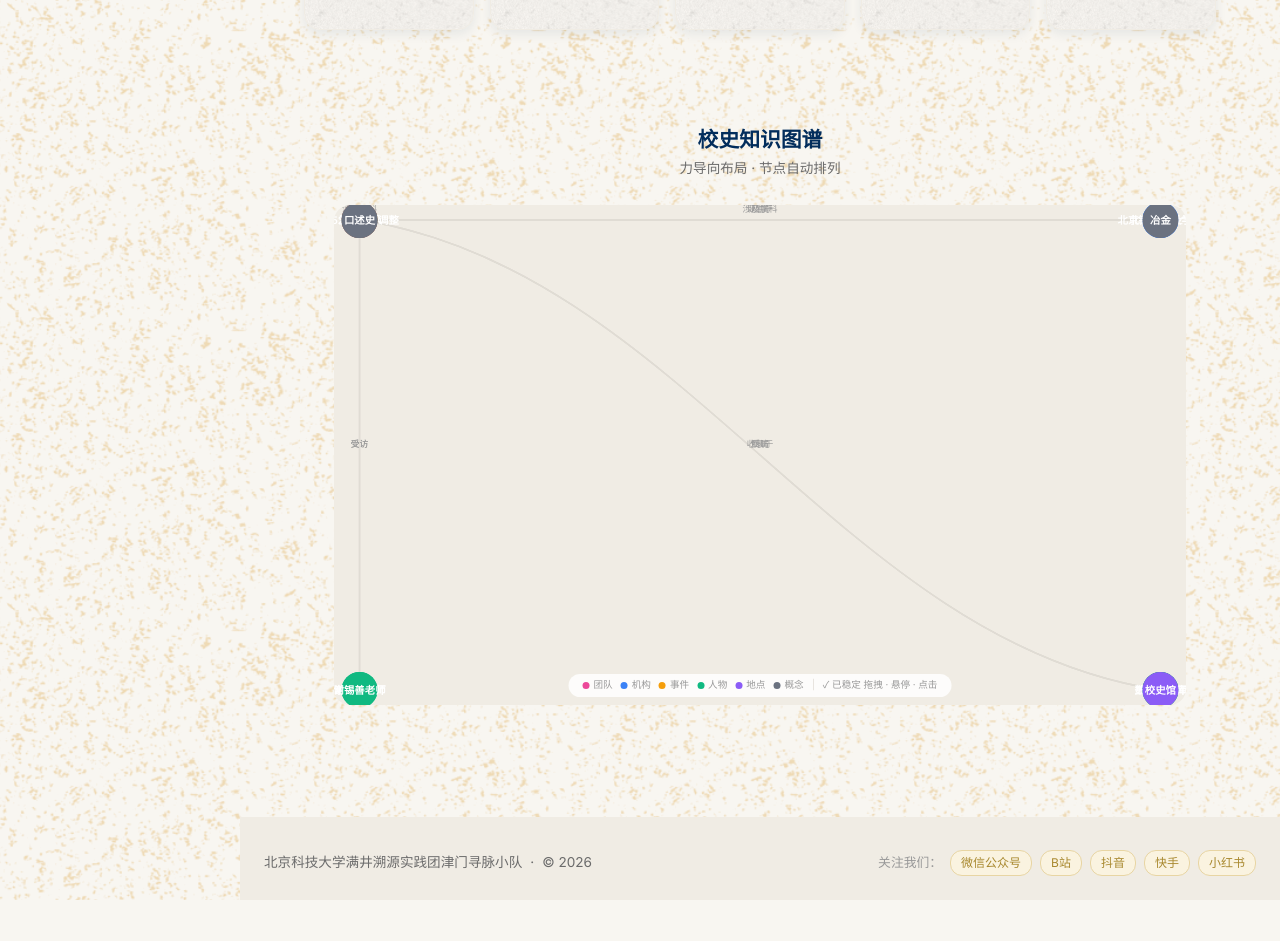
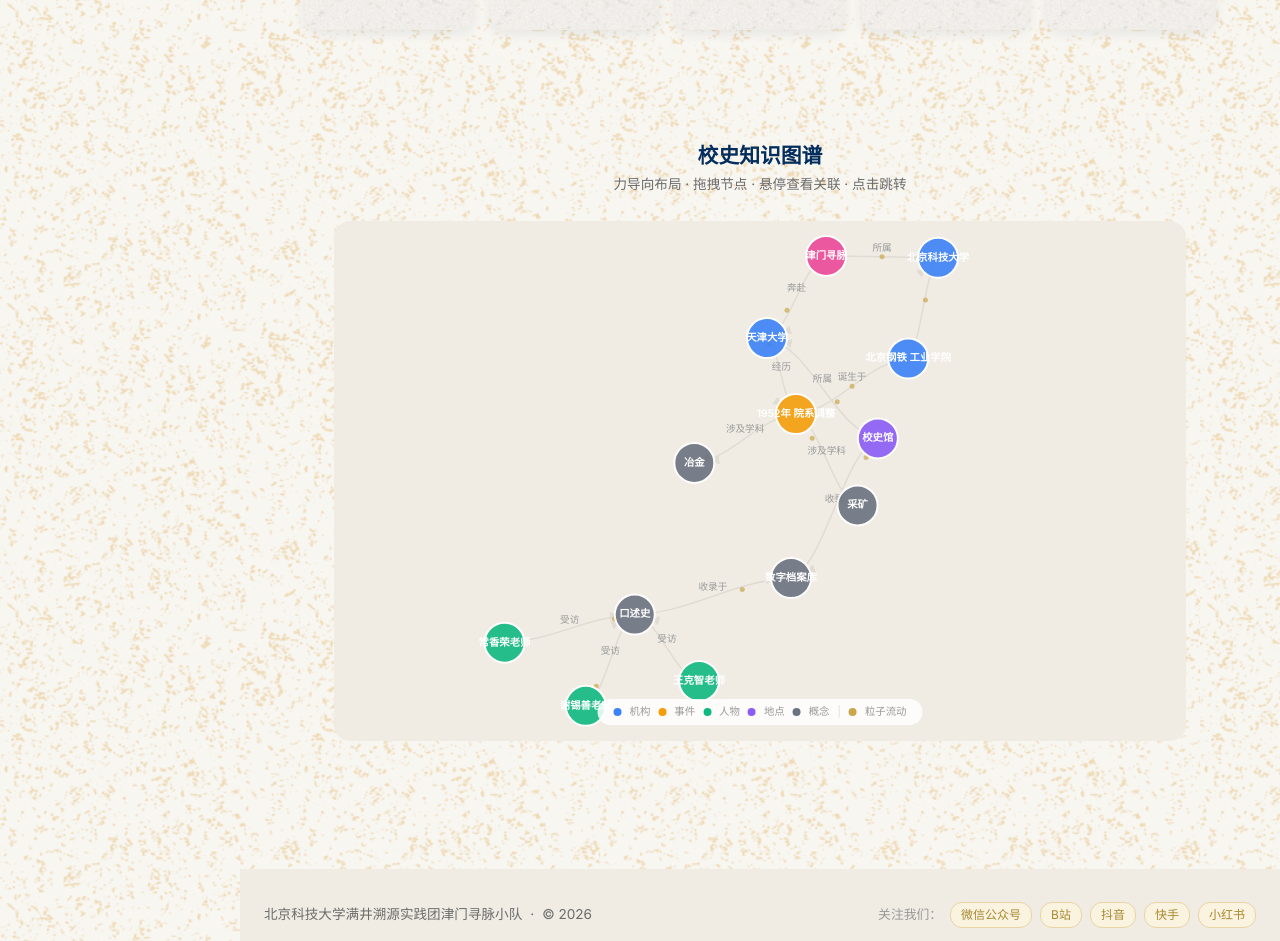
Before and after one commit to ottoapocalypse-beep/jinmen-xunmai, a Vue app: page /#/ in a window 1280 px wide. Shown: the part 1040-1981 px from the top of the page. Before the commit the page ends 1940 px from the top, so only its background shows below. Built offline with nearby package versions, Linux system fonts and the light colour scheme.

Commit message:
feat: 知识图谱改用D3力导向布局 + 流动粒子动画

```diff
--- a/src/components/KnowledgeGraph.vue
+++ b/src/components/KnowledgeGraph.vue
@@ -1,259 +1,395 @@
 <script setup lang="ts">
-import { ref, reactive, onMounted, onUnmounted } from 'vue'
+import { ref, onMounted, onUnmounted, watch } from 'vue'
 import { useRouter } from 'vue-router'
-import { nodes as rawNodes, edges, nodeColors } from '@/data/knowledgeGraph'
+import * as d3 from 'd3'
+import { nodes as nodeData, edges as edgeData, nodeColors } from '@/data/knowledgeGraph'
 
 const router = useRouter()
-const hovered = ref<string | null>(null)
-const dragging = ref<string | null>(null)
 const containerRef = ref<HTMLElement | null>(null)
-const dims = ref({ w: 800, h: 500 })
-const settled = ref(false)
+const hoveredId = ref<string | null>(null)
+const dims = ref({ w: 800, h: 520 })
 
-/* ---- 物理引擎：节点位置 & 速度 ---- */
-const pos = reactive<Record<string, { x: number; y: number }>>({})
-const vel: Record<string, { x: number; y: number }> = {}
+let simulation: d3.Simulation<d3.SimulationNodeDatum, undefined> | null = null
+let svgEl: SVGElement | null = null
+let particleInterval: number | null = null
 
-rawNodes.forEach(n => {
-  // 使用原始百分比坐标（手动设计的合理布局），不做随机
-  pos[n.id] = { x: n.x / 100, y: n.y / 100 }
-  vel[n.id] = { x: 0, y: 0 }
-})
-
-function px(n: { x: number; y: number }) {
-  return { x: n.x * dims.value.w, y: n.y * dims.value.h }
-}
-
-/* ---- 力模拟 ---- */
-const REP = 200    // 排斥力（减弱）
-const ATT = 0.001  // 弹簧系数（减弱）
-const REST = 0.14  // 弹簧自然长度
-const CTR = 0.002  // 向心力
-const DAMP = 0.90  // 阻尼
-
-let animId = 0
-let frameCount = 0
-
-function tick() {
-  const n = rawNodes.length
-  if (n === 0) { settled.value = true; return }
-  let ke = 0
-  frameCount++ // 总动能
-
-  for (let a = 0; a < n; a++) {
-    const idA = rawNodes[a].id
-    const pA = pos[idA]
-    let fx = 0, fy = 0
-
-    // ① 节点间排斥
-    for (let b = 0; b < n; b++) {
-      if (a === b) continue
-      const pB = pos[rawNodes[b].id]
-      const dx = pA.x - pB.x
-      const dy = pA.y - pB.y
-      const d = Math.max(Math.sqrt(dx * dx + dy * dy), 0.01)
-      const f = REP / (d * d * n)
-      fx += (dx / d) * f
-      fy += (dy / d) * f
-    }
-
-    // ② 边弹簧力
-    for (const edge of edges) {
-      let other = edge.source === idA ? edge.target : edge.target === idA ? edge.source : null
-      if (!other) continue
-      const pB = pos[other]
-      const dx = pB.x - pA.x
-      const dy = pB.y - pA.y
-      const d = Math.max(Math.sqrt(dx * dx + dy * dy), 0.01)
-      const f = ATT * (d - REST)
-      fx += (dx / d) * f
-      fy += (dy / d) * f
-    }
-
-    // ③ 向心力
-    fx += (0.5 - pA.x) * CTR
-    fy += (0.5 - pA.y) * CTR
-
-    // 更新速度 & 位置
-    const v = vel[idA]
-    if (dragging.value !== idA) {
-      v.x = (v.x + fx) * DAMP
-      v.y = (v.y + fy) * DAMP
-    } else {
-      v.x = 0; v.y = 0
-    }
-    ke += v.x * v.x + v.y * v.y
-
-    if (dragging.value !== idA) {
-      pA.x += v.x
-      pA.y += v.y
-    }
-    pA.x = Math.max(0.03, Math.min(0.97, pA.x))
-    pA.y = Math.max(0.03, Math.min(0.97, pA.y))
-  }
-
-  settled.value = ke < 0.02 * n || frameCount > 180  // 最多跑3秒(60fps×3)
-  if (!settled.value || dragging.value) {
-    animId = requestAnimationFrame(tick)
+function updateDims() {
+  if (containerRef.value) {
+    dims.value = { w: containerRef.value.clientWidth, h: containerRef.value.clientHeight }
   }
 }
 
-function start() {
-  settled.value = false
-  frameCount = 0
-  cancelAnimationFrame(animId)
-  animId = requestAnimationFrame(tick)
-}
-
-/* ---- 连线 ---- */
-function edgePath(e: { source: string; target: string }) {
-  const s = pos[e.source], t = pos[e.target]
-  if (!s || !t) return ''
-  const p1 = px(s), p2 = px(t)
-  const dx = p2.x - p1.x, dy = p2.y - p1.y
-  const cx1 = p1.x + dx * 0.4, cy1 = p1.y + dy * 0.1
-  const cx2 = p1.x + dx * 0.6, cy2 = p1.y + dy * 0.9
-  return `M${p1.x},${p1.y} C${cx1},${cy1} ${cx2},${cy2} ${p2.x},${p2.y}`
-}
-
-function edgeMid(e: { source: string; target: string }) {
-  const s = pos[e.source], t = pos[e.target]
-  if (!s || !t) return { x: 0, y: 0 }
-  const p1 = px(s), p2 = px(t)
-  return { x: (p1.x + p2.x) / 2, y: (p1.y + p2.y) / 2 - 8 }
-}
-
-function isConnected(id: string) {
-  if (!hovered.value || hovered.value === id) return true
-  return edges.some(e => (e.source === hovered.value && e.target === id) || (e.target === hovered.value && e.source === id))
-}
-
-function onClick(id: string) {
-  if (dragging.value) return
-  const n = rawNodes.find(x => x.id === id)
-  if (!n) return
-  if (n.link) router.push(n.link)
-  else if (n.search) router.push({ path: '/archive', query: { search: n.search } })
-}
-
-/* ---- 拖拽 ---- */
-let dsx = 0, dsy = 0
-function onPD(e: PointerEvent, id: string) {
-  dragging.value = id; settled.value = false
-  dsx = e.clientX; dsy = e.clientY
-  containerRef.value?.setPointerCapture(e.pointerId)
-  start()
-}
-function onPM(e: PointerEvent) {
-  if (!dragging.value) return
-  const p = pos[dragging.value]; if (!p) return
-  p.x += (e.clientX - dsx) / dims.value.w
-  p.y += (e.clientY - dsy) / dims.value.h
-  dsx = e.clientX; dsy = e.clientY
-  vel[dragging.value] = { x: 0, y: 0 }
-}
-function onPU() { dragging.value = null }
-
 onMounted(() => {
-  function resize() {
-    if (containerRef.value) dims.value = { w: containerRef.value.clientWidth, h: containerRef.value.clientHeight }
-  }
-  resize()
-  window.addEventListener('resize', resize)
-  setTimeout(start, 200)
+  updateDims()
+  window.addEventListener('resize', updateDims)
+  initGraph()
 })
 
 onUnmounted(() => {
-  cancelAnimationFrame(animId)
-  window.removeEventListener('resize', () => {})
+  window.removeEventListener('resize', updateDims)
+  if (simulation) simulation.stop()
+  if (particleInterval) cancelAnimationFrame(particleInterval)
 })
+
+watch(dims, () => {
+  if (simulation) {
+    simulation.force('center', d3.forceCenter(dims.value.w / 2, dims.value.h / 2))
+    simulation.alpha(0.3).restart()
+  }
+})
+
+function initGraph() {
+  if (!containerRef.value) return
+
+  const w = dims.value.w
+  const h = dims.value.h
+
+  // 准备 D3 数据（深拷贝）
+  const nodes = nodeData.map(n => ({ ...n, x: (n.x / 100) * w, y: (n.y / 100) * h }))
+  const links = edgeData.map(e => ({
+    source: e.source,
+    target: e.target,
+    label: e.label,
+  }))
+
+  // 创建 SVG
+  const svg = d3.select(containerRef.value)
+    .append('svg')
+    .attr('width', w)
+    .attr('height', h)
+    .attr('class', 'graph-svg')
+    .style('touch-action', 'none')
+
+  svgEl = svg.node()
+
+  // 定义滤镜
+  const defs = svg.append('defs')
+  defs.append('filter').attr('id', 'glow-d3')
+    .append('feDropShadow').attr('dx', 0).attr('dy', 0).attr('stdDeviation', 4).attr('flood-opacity', 0.5)
+
+  // 箭头标记
+  defs.append('marker')
+    .attr('id', 'arrow-d3')
+    .attr('viewBox', '0 -5 10 10')
+    .attr('refX', 28)
+    .attr('refY', 0)
+    .attr('markerWidth', 6)
+    .attr('markerHeight', 6)
+    .attr('orient', 'auto')
+    .append('path')
+    .attr('d', 'M0 -5L10 0L0 5')
+    .attr('fill', 'var(--color-border)')
+
+  // ---- 连线 ----
+  const linkGroup = svg.append('g').attr('class', 'links')
+  const linkPaths = linkGroup.selectAll('path')
+    .data(links)
+    .join('path')
+    .attr('class', 'link-line')
+    .attr('marker-end', 'url(#arrow-d3)')
+
+  // 连线标签
+  const linkLabelGroup = svg.append('g').attr('class', 'link-labels')
+  const linkLabels = linkLabelGroup.selectAll('text')
+    .data(links.filter(l => l.label))
+    .join('text')
+    .attr('class', 'link-label')
+    .attr('text-anchor', 'middle')
+    .attr('dy', -6)
+    .text(d => d.label!)
+
+  // ---- 粒子连线 ----
+  const particleGroup = svg.append('g').attr('class', 'particles')
+
+  // 为每条边创建粒子
+  const particles: { element: d3.Selection<SVGCircleElement, unknown, null, undefined>; progress: number; speed: number }[] = []
+  links.forEach((link, i) => {
+    const p = particleGroup.append('circle')
+      .attr('r', 2.5)
+      .attr('fill', '#c9a84c')
+      .attr('opacity', 0.7)
+    particles.push({
+      element: p,
+      progress: Math.random(),
+      speed: 0.002 + Math.random() * 0.003,
+    })
+  })
+
+  // 粒子动画
+  function animateParticles() {
+    particles.forEach((p, i) => {
+      p.progress += p.speed
+      if (p.progress > 1) p.progress = 0
+      const link = links[i]
+      const s = typeof link.source === 'object' ? link.source : nodes.find(n => n.id === link.source)
+      const t = typeof link.target === 'object' ? link.target : nodes.find(n => n.id === link.target)
+      if (s && t && 'x' in s && 'y' in t) {
+        const x = (s as any).x + ((t as any).x - (s as any).x) * p.progress
+        const y = (s as any).y + ((t as any).y - (s as any).y) * p.progress
+        p.element.attr('cx', x).attr('cy', y)
+      }
+    })
+    particleInterval = requestAnimationFrame(animateParticles)
+  }
+  animateParticles()
+
+  // ---- 节点 ----
+  const nodeGroup = svg.append('g').attr('class', 'nodes')
+
+  const nodeCircles = nodeGroup.selectAll('circle')
+    .data(nodes)
+    .join('circle')
+    .attr('r', 20)
+    .attr('fill', d => nodeColors[d.type])
+    .attr('opacity', 0.9)
+    .attr('stroke', '#fff')
+    .attr('stroke-width', 2)
+    .style('cursor', 'pointer')
+
+  // 节点光晕（hover 时显示）
+  const nodeGlow = nodeGroup.selectAll('circle.glow')
+    .data(nodes)
+    .join('circle')
+    .attr('class', 'glow')
+    .attr('r', 28)
+    .attr('fill', d => nodeColors[d.type])
+    .attr('opacity', 0)
+    .attr('pointer-events', 'none')
+
+  // 节点标签
+  const nodeLabels = nodeGroup.selectAll('text')
+    .data(nodes)
+    .join('text')
+    .attr('class', 'node-label-d3')
+    .attr('text-anchor', 'middle')
+    .attr('dominant-baseline', 'middle')
+    .style('pointer-events', 'none')
+    .style('user-select', 'none')
+    .text(d => d.label)
+
+  // 处理换行标签
+  nodeLabels.each(function (d) {
+    const el = d3.select(this)
+    const lines = d.label.split('\\n')
+    if (lines.length > 1) {
+      el.text('')
+      lines.forEach((line, i) => {
+        el.append('tspan')
+          .attr('x', 0)
+          .attr('dy', i === 0 ? 0 : 12)
+          .text(line)
+      })
+    }
+  })
+
+  // ---- 交互 ----
+  nodeCircles
+    .on('mouseenter', function (_, d) {
+      hoveredId.value = d.id
+      nodeCircles.attr('opacity', n => !hoveredId.value || hoveredId.value === n.id || isConnected(n.id, hoveredId.value!) ? 0.9 : 0.15)
+      nodeLabels.attr('opacity', n => !hoveredId.value || hoveredId.value === n.id || isConnected(n.id, hoveredId.value!) ? 1 : 0.15)
+      nodeGlow.attr('opacity', n => n.id === d.id ? 0.15 : 0)
+      linkPaths.attr('opacity', l => !hoveredId.value || l.source === hoveredId.value || l.target === hoveredId.value ||
+        (typeof l.source === 'object' && (l.source as any).id === hoveredId.value) ||
+        (typeof l.target === 'object' && (l.target as any).id === hoveredId.value) ? 1 : 0.08)
+        .attr('stroke', l => hoveredId.value && (l.source === hoveredId.value || l.target === hoveredId.value ||
+          (typeof l.source === 'object' && (l.source as any).id === hoveredId.value) ||
+          (typeof l.target === 'object' && (l.target as any).id === hoveredId.value)) ? nodeColors[nodes.find(n => n.id === hoveredId.value)?.type || 'concept'] : undefined)
+      linkLabels.attr('opacity', l => !hoveredId.value ||
+        l.source === hoveredId.value || l.target === hoveredId.value ||
+        (typeof l.source === 'object' && (l.source as any).id === hoveredId.value) ||
+        (typeof l.target === 'object' && (l.target as any).id === hoveredId.value) ? 1 : 0.08)
+    })
+    .on('mouseleave', () => {
+      hoveredId.value = null
+      nodeCircles.attr('opacity', 0.9)
+      nodeLabels.attr('opacity', 1)
+      nodeGlow.attr('opacity', 0)
+      linkPaths.attr('opacity', 1).attr('stroke', null)
+      linkLabels.attr('opacity', 1)
+    })
+    .on('click', (_, d) => {
+      if (d.link) router.push(d.link)
+      else if (d.search) router.push({ path: '/archive', query: { search: d.search } })
+    })
+
+  // ---- 力导向模拟 ----
+  simulation = d3.forceSimulation(nodes as any)
+    .force('link', d3.forceLink(links).id((d: any) => d.id).distance(80).strength(0.3))
+    .force('charge', d3.forceManyBody().strength(-200))
+    .force('center', d3.forceCenter(w / 2, h / 2))
+    .force('collide', d3.forceCollide(35))
+    .alphaDecay(0.05)
+    .on('tick', () => {
+      // 更新连线路径
+      linkPaths.attr('d', (d: any) => {
+        if (!d.source || !d.target) return ''
+        const s = d.source
+        const t = d.target
+        const dx = t.x - s.x
+        const dy = t.y - s.y
+        const cx1 = s.x + dx * 0.4
+        const cy1 = s.y + dy * 0.1
+        const cx2 = s.x + dx * 0.6
+        const cy2 = s.y + dy * 0.9
+        return `M${s.x},${s.y} C${cx1},${cy1} ${cx2},${cy2} ${t.x},${t.y}`
+      })
+
+      // 更新连线标签位置
+      linkLabels.attr('x', (d: any) => (d.source.x + d.target.x) / 2)
+        .attr('y', (d: any) => (d.source.y + d.target.y) / 2)
+
+      // 更新节点位置
+      nodeCircles.attr('cx', (d: any) => d.x).attr('cy', (d: any) => d.y)
+      nodeGlow.attr('cx', (d: any) => d.x).attr('cy', (d: any) => d.y)
+      nodeLabels.attr('x', (d: any) => d.x).attr('y', (d: any) => d.y)
+    })
+
+  // ---- 拖拽 ----
+  const drag = d3.drag<SVGCircleElement, any>()
+    .on('start', (event, d) => {
+      if (!event.active) simulation?.alphaTarget(0.3).restart()
+      d.fx = d.x
+      d.fy = d.y
+    })
+    .on('drag', (event, d) => {
+      d.fx = event.x
+      d.fy = event.y
+    })
+    .on('end', (event, d) => {
+      if (!event.active) simulation?.alphaTarget(0)
+      d.fx = null
+      d.fy = null
+    })
+
+  nodeCircles.call(drag as any)
+}
+
+function isConnected(nodeId: string, targetId: string): boolean {
+  return edgeData.some(e =>
+    (e.source === targetId && e.target === nodeId) ||
+    (e.target === targetId && e.source === nodeId)
+  )
+}
 </script>
 
 <template>
-  <section class="g-section">
-    <h2 class="g-title">校史知识图谱</h2>
-    <p class="g-subtitle">力导向布局 · 节点自动排列</p>
+  <section class="graph-section">
+    <h2 class="graph-title">校史知识图谱</h2>
+    <p class="graph-subtitle">力导向布局 · 拖拽节点 · 悬停查看关联 · 点击跳转</p>
 
-    <div ref="containerRef" class="g-container" @pointermove="onPM" @pointerup="onPU" @pointercancel="onPU">
-      <svg :viewBox="`0 0 ${dims.w} ${dims.h}`" class="g-svg">
-        <defs>
-          <filter id="gg">
-            <feGaussianBlur stdDeviation="3" result="b" />
-            <feMerge><feMergeNode in="b" /><feMergeNode in="SourceGraphic" /></feMerge>
-          </filter>
-        </defs>
-
-        <!-- 连线 -->
-        <g>
-          <path v-for="e in edges" :key="`e-${e.source}-${e.target}`"
-            :d="edgePath(e)"
-            :class="['g-edge', { dim: hovered && !isConnected(e.source) && !isConnected(e.target) }]"
-          />
-          <text v-for="e in edges.filter(x => x.label)" :key="`l-${e.source}-${e.target}`"
-            :x="edgeMid(e).x" :y="edgeMid(e).y"
-            text-anchor="middle" class="g-edge-label"
-          >{{ e.label }}</text>
-        </g>
-
-        <!-- 节点 -->
-        <g v-for="n in rawNodes" :key="n.id">
-          <circle v-if="hovered === n.id"
-            :cx="px(pos[n.id]).x" :cy="px(pos[n.id]).y" r="30"
-            :fill="nodeColors[n.type]" opacity="0.1" filter="url(#gg)"
-            class="g-glow"
-          />
-          <circle
-            :cx="px(pos[n.id]).x" :cy="px(pos[n.id]).y"
-            :r="hovered === n.id ? 22 : 18"
-            :fill="hovered && !isConnected(n.id) ? nodeColors[n.type] + '44' : nodeColors[n.type]"
-            :stroke="hovered === n.id ? '#fff' : 'transparent'"
-            :stroke-width="hovered === n.id ? 2.5 : 0"
-            class="g-dot"
-            :style="{ cursor: dragging === n.id ? 'grabbing' : 'pointer' }"
-            @pointerdown="onPD($event, n.id)"
-            @pointerenter="hovered = n.id"
-            @pointerleave="hovered = null"
-            @click="onClick(n.id)"
-          />
-          <text
-            :x="px(pos[n.id]).x" :y="px(pos[n.id]).y + 1"
-            text-anchor="middle" dominant-baseline="middle"
-            class="g-label"
-            :class="{ dim: hovered && !isConnected(n.id) }"
-            :style="{ pointerEvents: 'none' }"
-          >{{ n.label.replace('\\n', ' ') }}</text>
-        </g>
-      </svg>
-
-      <div class="g-hint">
-        <span v-for="(c, k) in nodeColors" :key="k" class="hint-chip">
-          <span class="hint-dot" :style="{ background: c }" />
-          {{ { team: '团队', institution: '机构', event: '事件', person: '人物', location: '地点', concept: '概念' }[k] || k }}
-        </span>
+    <div ref="containerRef" class="graph-container">
+      <div class="graph-hint">
+        <span class="hint-dot" style="background: #3B82F6" /> 机构
+        <span class="hint-dot" style="background: #F59E0B" /> 事件
+        <span class="hint-dot" style="background: #10B981" /> 人物
+        <span class="hint-dot" style="background: #8B5CF6" /> 地点
+        <span class="hint-dot" style="background: #6B7280" /> 概念
         <span class="hint-sep">|</span>
-        {{ settled ? '✓ 已稳定' : '◌ 排列中…' }}
-        拖拽 · 悬停 · 点击
+        <span class="hint-dot" style="background: #c9a84c" /> 粒子流动
       </div>
     </div>
   </section>
 </template>
 
 <style scoped>
-.g-section { max-width: 900px; margin: var(--space-2xl) auto; padding: 0 var(--space-lg); }
-.g-title { font-size: 1.3rem; color: var(--color-primary-dark); text-align: center; margin-bottom: var(--space-xs); }
-.g-subtitle { font-family: var(--font-sans); font-size: 0.85rem; color: var(--color-text-secondary); text-align: center; margin-bottom: var(--space-lg); }
-.g-container { position: relative; width: 100%; height: 500px; background: var(--color-bg-alt); border-radius: var(--radius-lg); overflow: hidden; touch-action: none; }
-.g-svg { width: 100%; height: 100%; }
-.g-edge { fill: none; stroke: var(--color-border); stroke-width: 1.5; transition: opacity .3s; }
-.g-edge.dim { opacity: 0.06; }
-.g-edge-label { font-family: var(--font-sans); font-size: 0.55rem; fill: var(--color-text-light); pointer-events: none; user-select: none; }
-.g-dot { transition: r .2s, fill .2s, stroke .1s; cursor: pointer; }
-.g-glow { pointer-events: none; animation: breathe 2s ease-in-out infinite; }
-@keyframes breathe { 0%,100% { opacity: 0.08; r: 30; } 50% { opacity: 0.16; r: 34; } }
-.g-label { font-family: var(--font-sans); font-size: 0.65rem; font-weight: 600; fill: #fff; pointer-events: none; user-select: none; transition: opacity .2s; }
-.g-label.dim { opacity: 0.2; }
-.g-hint { position: absolute; bottom: var(--space-sm); left: 50%; transform: translateX(-50%); display: flex; align-items: center; gap: var(--space-sm); font-family: var(--font-sans); font-size: 0.6rem; color: var(--color-text-light); background: rgba(255,255,255,0.85); padding: 3px 14px; border-radius: 14px; white-space: nowrap; }
-.hint-dot { display: inline-block; width: 7px; height: 7px; border-radius: 50%; margin-right: 2px; }
-.hint-chip { display: inline-flex; align-items: center; gap: 2px; }
+.graph-section {
+  max-width: 900px;
+  margin: var(--space-3xl) auto;
+  padding: 0 var(--space-lg);
+}
+
+.graph-title {
+  font-size: 1.3rem;
+  color: var(--color-primary-dark);
+  text-align: center;
+  margin-bottom: var(--space-xs);
+}
+
+.graph-subtitle {
+  font-family: var(--font-sans);
+  font-size: 0.85rem;
+  color: var(--color-text-secondary);
+  text-align: center;
+  margin-bottom: var(--space-lg);
+}
+
+.graph-container {
+  position: relative;
+  width: 100%;
+  height: 520px;
+  background: var(--color-bg-alt);
+  border-radius: var(--radius-lg);
+  overflow: hidden;
+}
+
+.graph-container :deep(.graph-svg) {
+  width: 100%;
+  height: 100%;
+}
+
+.graph-container :deep(.link-line) {
+  fill: none;
+  stroke: var(--color-border);
+  stroke-width: 1.5;
+  transition: stroke var(--transition-fast), opacity var(--transition-fast);
+}
+
+.graph-container :deep(.link-label) {
+  font-family: var(--font-sans);
+  font-size: 0.6rem;
+  fill: var(--color-text-light);
+  pointer-events: none;
+  user-select: none;
+  transition: opacity var(--transition-fast);
+}
+
+.graph-container :deep(.node-label-d3) {
+  font-family: var(--font-sans);
+  font-size: 0.65rem;
+  font-weight: 600;
+  fill: #fff;
+  cursor: pointer;
+  transition: opacity var(--transition-fast);
+}
+
+.graph-container :deep(.glow) {
+  transition: opacity var(--transition-fast);
+  pointer-events: none;
+}
+
+/* ===== 图例 ===== */
+.graph-hint {
+  position: absolute;
+  bottom: var(--space-md);
+  left: 50%;
+  transform: translateX(-50%);
+  display: flex;
+  align-items: center;
+  gap: var(--space-sm);
+  font-family: var(--font-sans);
+  font-size: 0.65rem;
+  color: var(--color-text-light);
+  background: rgba(255,255,255,0.85);
+  padding: var(--space-xs) var(--space-md);
+  border-radius: 20px;
+  white-space: nowrap;
+  pointer-events: none;
+  z-index: 10;
+}
+
+.hint-dot {
+  display: inline-block;
+  width: 8px;
+  height: 8px;
+  border-radius: 50%;
+  flex-shrink: 0;
+}
+
 .hint-sep { color: var(--color-border); }
+
+@media (max-width: 640px) {
+  .graph-container { height: 400px; }
+  .graph-hint { font-size: 0.55rem; gap: 4px; padding: 2px 10px; }
+}
 </style>
```
